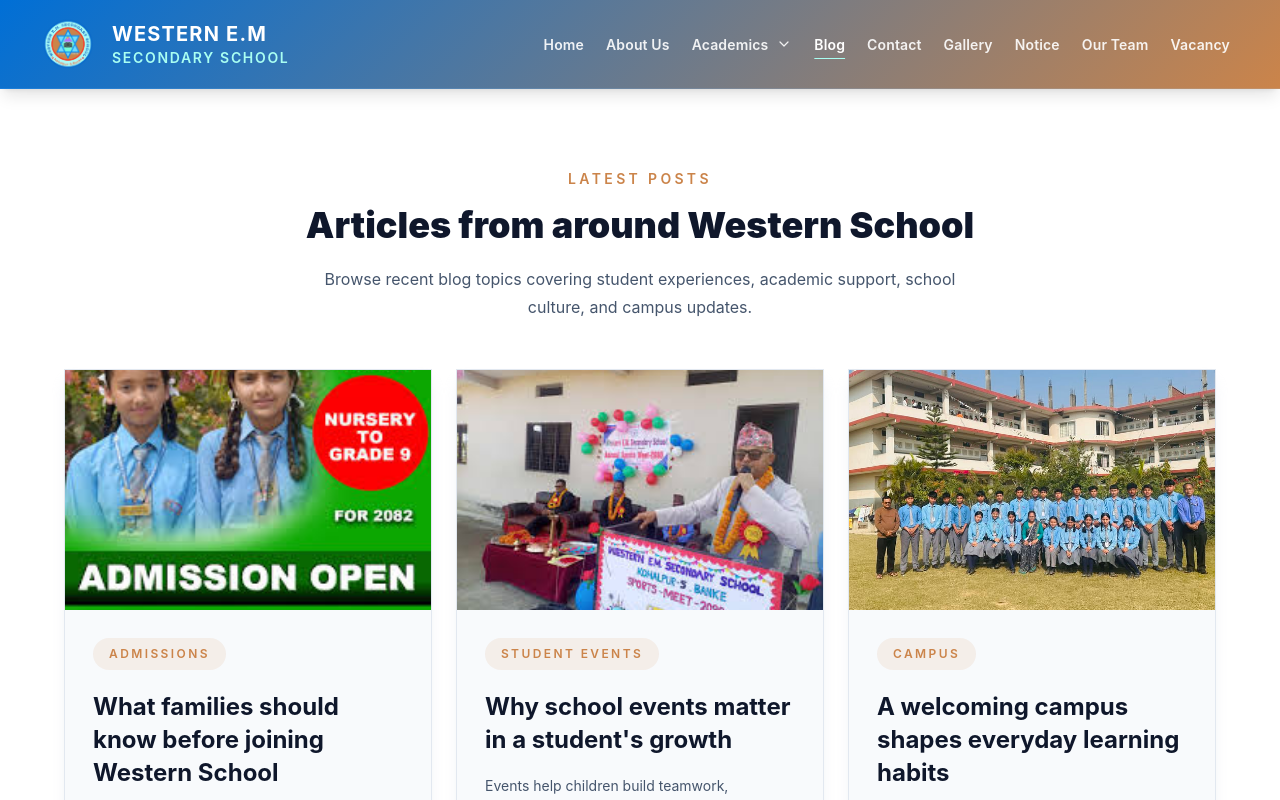
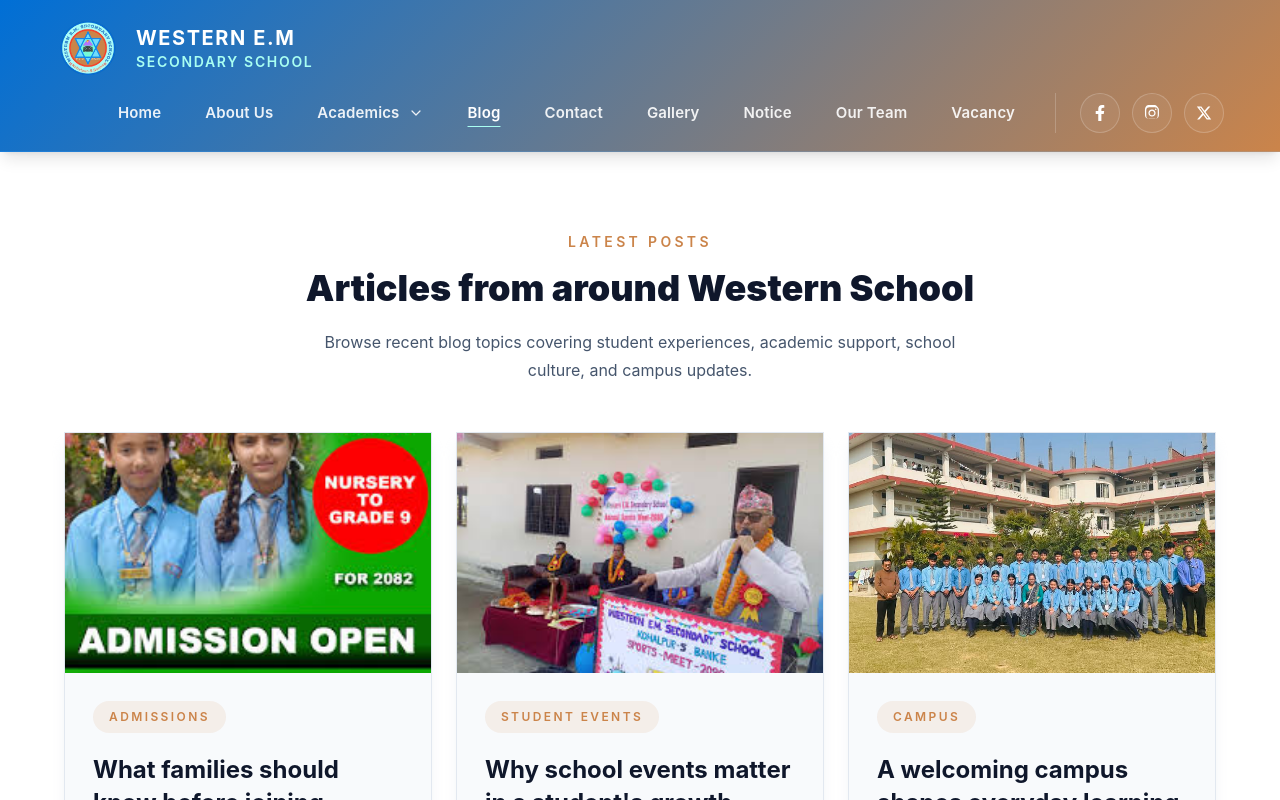
Before and after one commit to AshimPoudelnpl/School_management_system, a React (Vite) app in the folder frontend/: page /blog in a window 1280 px wide. Shown: the top 800 px of the page. Built offline with nearby package versions, Linux system fonts and the light colour scheme.

Commit message:
Refactor layout and navbar for improved styling and responsiveness

```diff
--- a/frontend/src/layout/PublicLayout.jsx
+++ b/frontend/src/layout/PublicLayout.jsx
@@ -5,9 +5,9 @@ import Footer from '../ui/Footer'
 
 const PublicLayout = () => {
   return (
-    <div className="flex min-h-screen flex-col">
+    <div className="min-h-screen">
       <Navbar />
-      <main className="flex-1">
+      <main>
         <Outlet />
       </main>
       <Footer />
--- a/frontend/src/router/IndexRoutes.jsx
+++ b/frontend/src/router/IndexRoutes.jsx
@@ -7,12 +7,10 @@ export const indexRouter = createBrowserRouter([
   {
     path: '/',
     element: <PublicLayout />,
-    children: [
-      ...PublicRoutes,
-      {
-        path: '*',
-        element: <NotFound />,
-      },
-    ],
+    children: PublicRoutes,
+  },
+  {
+    path: '*',
+    element: <NotFound />,
   },
 ])
--- a/frontend/src/ui/Navbar.jsx
+++ b/frontend/src/ui/Navbar.jsx
@@ -4,13 +4,13 @@ import logo from "../assets/logo.png";
 import { academicsDropdownItems, publicNavItems } from "../router/publicNavConfig";
 
 const desktopLinkClasses =
-  "whitespace-nowrap rounded-full px-2.5 py-2 text-[14px] font-semibold tracking-[0.01em] underline-offset-8 decoration-[1px] decoration-background-color transition-colors hover:text-background-color hover:underline 2xl:px-4 2xl:py-2.5 2xl:text-[15px]";
+  "whitespace-nowrap rounded-full px-3 py-2 text-[14px] font-semibold tracking-[0.01em] underline-offset-8 decoration-[1px] decoration-background-color transition-colors hover:text-background-color hover:underline lg:px-4 lg:py-2.5 lg:text-[15px]";
 
 const mobileLinkClasses =
   "block rounded-2xl px-4 py-3.5 text-[15px] font-semibold underline-offset-4 decoration-[1px] decoration-background-color transition-colors hover:text-background-color hover:underline";
 
 const socialLinkClasses =
-  "inline-flex h-9 w-9 items-center justify-center rounded-full border border-white/20 bg-white/5 text-white transition hover:border-background-color hover:bg-white/12 hover:text-background-color 2xl:h-10 2xl:w-10";
+  "inline-flex h-10 w-10 items-center justify-center rounded-full border border-white/20 bg-white/5 text-white transition hover:border-background-color hover:bg-white/12 hover:text-background-color";
 
 const dropdownLinkClasses =
   "block rounded-xl px-4 py-3 text-sm font-semibold text-slate-700 transition hover:text-secondary-color";
@@ -80,24 +80,6 @@ const Navbar = () => {
     };
   }, [isMenuOpen]);
 
-  useEffect(() => {
-    const desktopMediaQuery = window.matchMedia("(min-width: 1280px)");
-
-    const handleViewportChange = (event) => {
-      if (event.matches) {
-        setIsMenuOpen(false);
-        setIsAcademicsExpanded(false);
-      }
-    };
-
-    handleViewportChange(desktopMediaQuery);
-    desktopMediaQuery.addEventListener("change", handleViewportChange);
-
-    return () => {
-      desktopMediaQuery.removeEventListener("change", handleViewportChange);
-    };
-  }, []);
-
   const closeMenu = () => {
     setIsMenuOpen(false);
     setIsAcademicsExpanded(false);
@@ -105,32 +87,32 @@ const Navbar = () => {
 
   return (
     <header className="sticky top-0 z-50 border-b border-white/10 bg-[linear-gradient(135deg,var(--color-secondary-color),var(--color-primary-color))] text-white shadow-lg backdrop-blur-xl">
-      <div className="mx-auto flex w-full max-w-screen-2xl items-center justify-between gap-3 px-4 py-3 sm:gap-6 sm:px-6 sm:py-4 lg:px-8 xl:px-10 2xl:px-14">
+      <div className="mx-auto flex w-full max-w-screen-2xl flex-wrap items-center justify-between gap-x-4 gap-y-3 px-4 py-3 sm:px-6 sm:py-4 lg:px-10 xl:px-14">
         <Link
           to="/"
-          className="flex min-w-0 flex-1 items-center gap-3 sm:gap-4 xl:flex-none"
+          className="flex min-w-0 items-center gap-3 sm:gap-4"
           onClick={closeMenu}
         >
           <img
             src={logo}
             alt="Western School logo"
-            className="h-12 w-auto shrink-0 object-contain sm:h-14 2xl:h-16"
+            className="h-12 w-auto shrink-0 object-contain sm:h-14 lg:h-16"
           />
           <div className="min-w-0 leading-tight">
-            <p className="truncate text-base font-bold tracking-[0.06em] uppercase sm:text-lg xl:text-xl">
+            <p className="truncate text-base font-bold tracking-[0.08em] uppercase sm:text-lg lg:text-xl">
               Western E.M
             </p>
-            <p className="truncate text-[11px] font-semibold tracking-[0.12em] text-background-color uppercase sm:text-xs xl:text-sm">
+            <p className="truncate text-[10px] font-semibold tracking-[0.12em] text-background-color uppercase sm:text-xs lg:text-sm">
               Secondary School
             </p>
           </div>
         </Link>
 
-        <div className="hidden xl:ml-auto xl:flex xl:min-w-0 xl:items-center xl:justify-end xl:gap-4 2xl:gap-8">
-          <nav className="flex min-w-0 items-center justify-end gap-0.5 2xl:gap-2">
+        <div className="hidden md:order-3 md:flex md:basis-full md:flex-col md:gap-4 md:pt-2 lg:order-none lg:ml-auto lg:basis-auto lg:flex-row lg:items-center lg:justify-end lg:gap-6 lg:pt-0">
+          <nav className="flex flex-wrap items-center justify-center gap-1 lg:justify-end lg:gap-2 xl:gap-3">
             {publicNavItems.map(({ path, label, children }) =>
               children ? (
-                <div key={path} className="group relative shrink-0">
+                <div key={path} className="group relative">
                   <Link
                     to={path}
                     onClick={closeMenu}
@@ -192,7 +174,7 @@ const Navbar = () => {
             )}
           </nav>
 
-          <div className="hidden items-center gap-3 border-l border-white/20 pl-6 2xl:flex">
+          <div className="hidden items-center gap-3 border-l border-white/20 pl-6 xl:flex">
             {socialLinks.map(({ label, href, icon }) => (
               <a
                 key={label}
@@ -215,7 +197,7 @@ const Navbar = () => {
           }
           aria-expanded={isMenuOpen}
           onClick={() => setIsMenuOpen((open) => !open)}
-          className="inline-flex h-11 w-11 shrink-0 items-center justify-center rounded-2xl border border-white/25 bg-white/5 text-white transition hover:border-background-color hover:text-background-color xl:hidden"
+          className="inline-flex h-11 w-11 shrink-0 items-center justify-center rounded-2xl border border-white/25 bg-white/5 text-white transition hover:border-background-color hover:text-background-color md:hidden"
         >
           {isMenuOpen ? (
             <svg
@@ -252,9 +234,8 @@ const Navbar = () => {
       </div>
 
       {isMenuOpen && (
-        <div className="border-t border-white/10 bg-[linear-gradient(135deg,var(--color-secondary-color),var(--color-primary-color))] xl:hidden">
-          <div className="mx-auto max-h-[calc(100vh-4.75rem)] max-w-screen-2xl overflow-y-auto px-4 py-4 sm:px-6 sm:py-5 lg:px-8">
-            <div className="flex flex-col gap-4 pb-2">
+        <div className="border-t border-white/10 bg-[linear-gradient(135deg,var(--color-secondary-color),var(--color-primary-color))] md:hidden">
+          <div className="mx-auto max-h-[calc(100vh-4.75rem)] max-w-screen-2xl overflow-y-auto px-4 py-4 sm:px-6 sm:py-5">
             <nav className="flex flex-col gap-1">
               {publicNavItems.map(({ path, label, children }) =>
                 children ? (
@@ -337,7 +318,7 @@ const Navbar = () => {
               )}
             </nav>
 
-              <div className="flex items-center justify-center gap-3 border-t border-white/20 pt-4 sm:justify-start">
+            <div className="mt-4 flex items-center gap-3 border-t border-white/20 pt-4">
               {socialLinks.map(({ label, href, icon }) => (
                 <a
                   key={label}
@@ -353,7 +334,6 @@ const Navbar = () => {
             </div>
           </div>
         </div>
-        </div>
       )}
     </header>
   );
```
Lines whose indentation alone changed are shown as unchanged.
